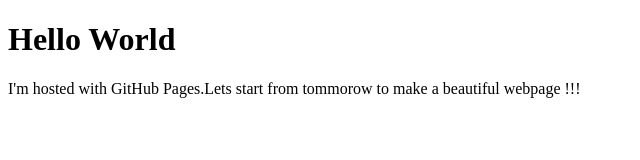
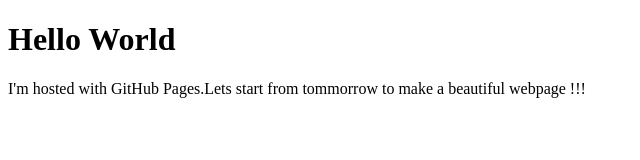
Before and after one commit to JignasaBhunia/JignasaBhunia.github.io, a plain HTML site: page index.html in a window 1280 px wide. Shown: the full height of the page, 0-640 px from the left. Drawn offline with Linux system fonts and the light colour scheme.

Commit message:
Spelling Change

```diff
--- a/index.html
+++ b/index.html
@@ -2,6 +2,6 @@
 <html>
 <body>
 <h1>Hello World</h1>
-<p>I'm hosted with GitHub Pages.Lets start from tommorow to make a beautiful webpage !!!</p>
+<p>I'm hosted with GitHub Pages.Lets start from tommorrow to make a beautiful webpage !!!</p>
 </body>
 </html>
```
